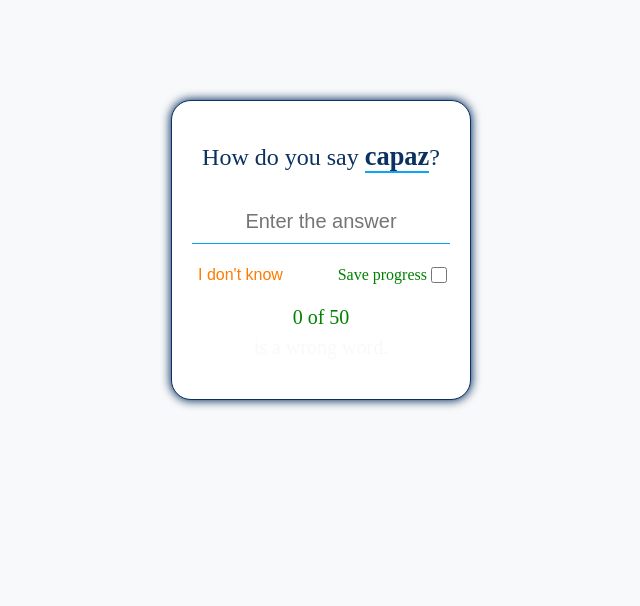
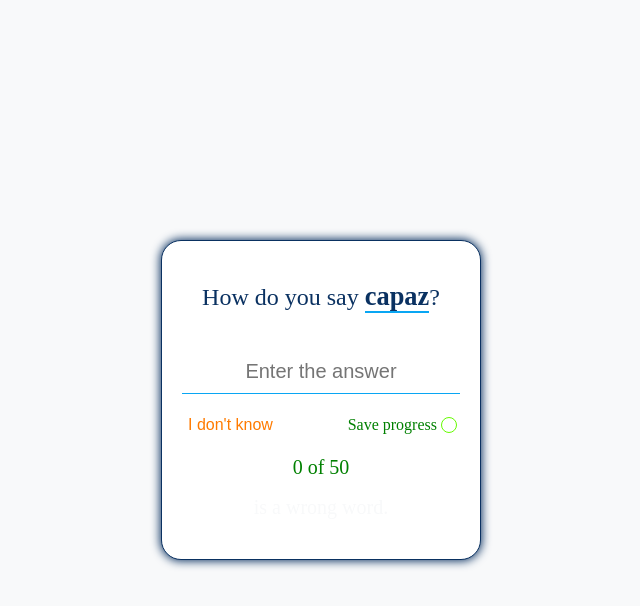
Before and after one commit to javierandres-dev/just_for_fun-how_do_you_say, a React (Vite) app: page / in a window 1280 px wide. Shown: the top 606 px of the page, without its empty margins (319-959 px from the left). Built offline with nearby package versions, Linux system fonts and the light colour scheme.

Commit message:
just for fun

```diff
--- a/src/index.css
+++ b/src/index.css
@@ -25,11 +25,16 @@ body {
   background-color: #f8f9fa;
   color: #f8f9fa;
 }
+main {
+  height: 100%;
+  display: flex;
+  justify-content: center;
+  align-items: center;
+}
 .card {
-  width: 80%;
-  max-width: 30rem;
-  min-height: 30rem;
-  margin: 10rem auto 0;
+  width: 90%;
+  max-width: 32rem;
+  min-height: 32rem;
   padding: 4rem 2rem;
   border-radius: 2rem;
   background-color: var(--c-white);
@@ -93,9 +98,15 @@ body {
   color: var(--c-green);
 }
 .save-input {
+  appearance: none;
   width: 1.2em;
   height: 1.2em;
-  color: var(--c-green);
+  border: 0.1em solid var(--c-bright-green);
+  border-radius: 50%;
+}
+.save-input:checked {
+  border: none;
+  background-color: var(--c-green);
 }
 .counter {
   color: var(--c-green);
```
